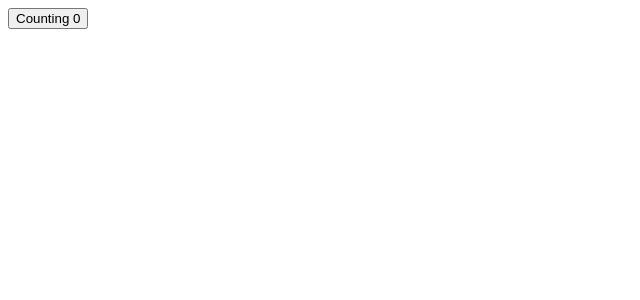
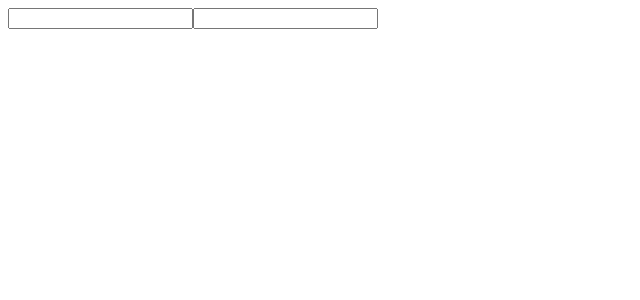
Before and after one commit to Optimus-ged/first_react_app, a React (Create React App) app: page / in a window 1280 px wide. Shown: the top 300 px of the page, without its empty margins (0-640 px from the left). Built offline with nearby package versions, Linux system fonts and the light colour scheme.

Commit message:
Making use of state with an object

```diff
--- a/src/react_HOOKS/App.js
+++ b/src/react_HOOKS/App.js
@@ -1,10 +1,10 @@
 import React from "react";
-import PrevStateLearn from "./PrevStateLearn";
+import StateWithObject from "./StateWithObject";
 
 const App = () => {
   return (
     <>
-      <PrevStateLearn />
+      <StateWithObject />
     </>
   );
 };
--- /dev/null
+++ b/src/react_HOOKS/StateWithObject.js
@@ -0,0 +1,26 @@
+import React, { useState } from "react";
+
+function StateWithObject() {
+  const [name, setName] = useState({ firstName: "", lastName: "" });
+
+  return (
+    <>
+      <form>
+        <input
+          type="text"
+          value={name.firstName}
+          onChange={(e) => setName({ ...name, firstName: e.target.value })}
+        />
+        <input
+          type="text"
+          value={name.lastName}
+          onChange={(e) => setName({ ...name, lastName: e.target.value })}
+        />
+        <h1>{name.firstName}</h1>
+        <h1>{name.lastName}</h1>
+      </form>
+    </>
+  );
+}
+
+export default StateWithObject;
```
